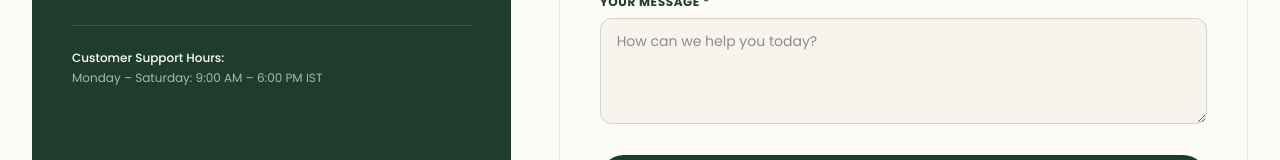
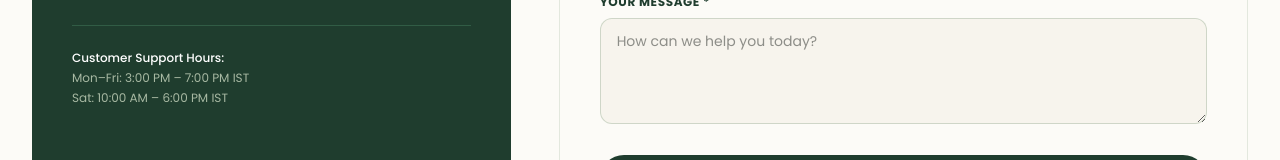
Before and after one commit to kathirvelan19/srevia, a React (Vite) app in the folder frontend/: page /contact in a window 1280 px wide. Shown: the part 753-913 px from the top of the page. Built offline with nearby package versions, Linux system fonts and the light colour scheme; no server answers.

Commit message:
Update Contact page support hours to Mon-Fri 3PM-7PM, Sat 10AM-6PM for 100% site-wide consistency

```diff
--- a/frontend/src/pages/Contact/index.tsx
+++ b/frontend/src/pages/Contact/index.tsx
@@ -116,7 +116,8 @@ export const Contact: React.FC = () => {
 
             <div className="pt-6 border-t border-[#315C45] text-xs text-[#A8B9A3] space-y-1">
               <p className="font-medium text-white">Customer Support Hours:</p>
-              <p>Monday – Saturday: 9:00 AM – 6:00 PM IST</p>
+              <p>Mon–Fri: 3:00 PM – 7:00 PM IST</p>
+              <p>Sat: 10:00 AM – 6:00 PM IST</p>
             </div>
           </div>
 
```
